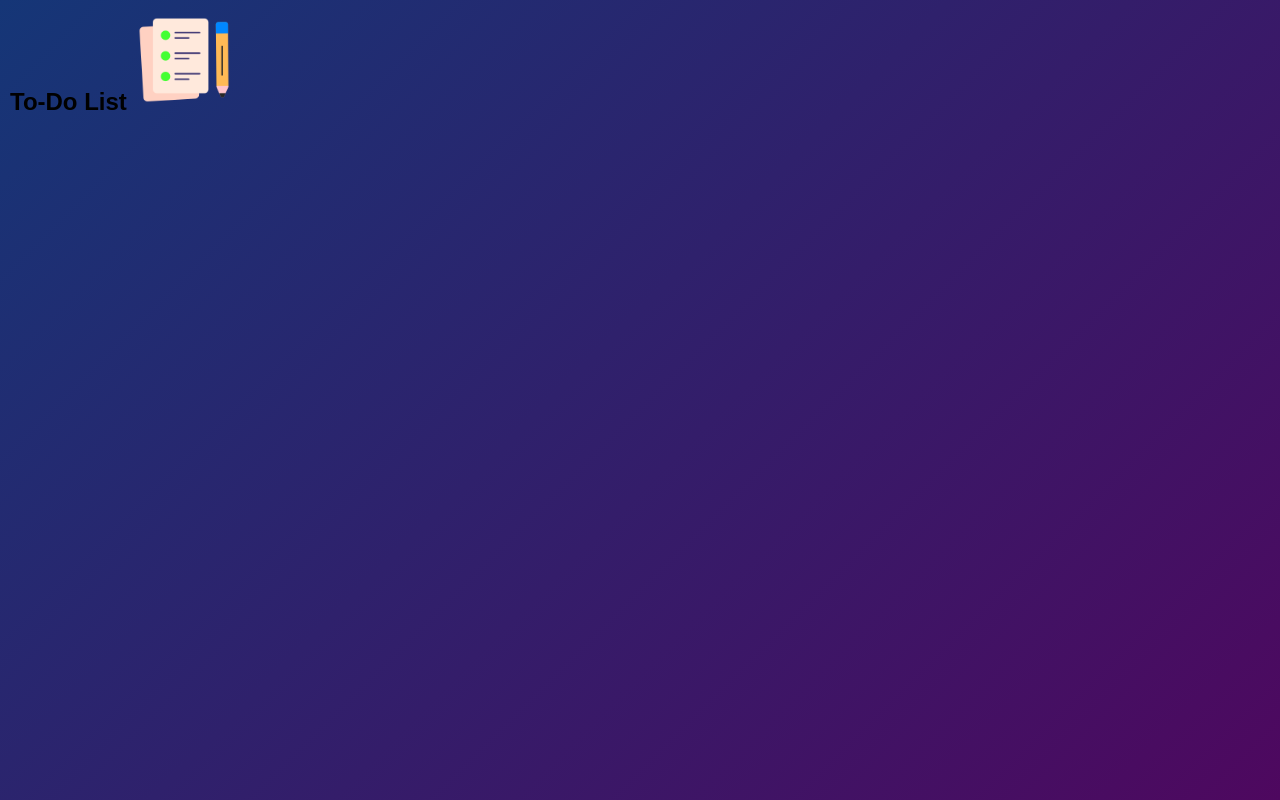
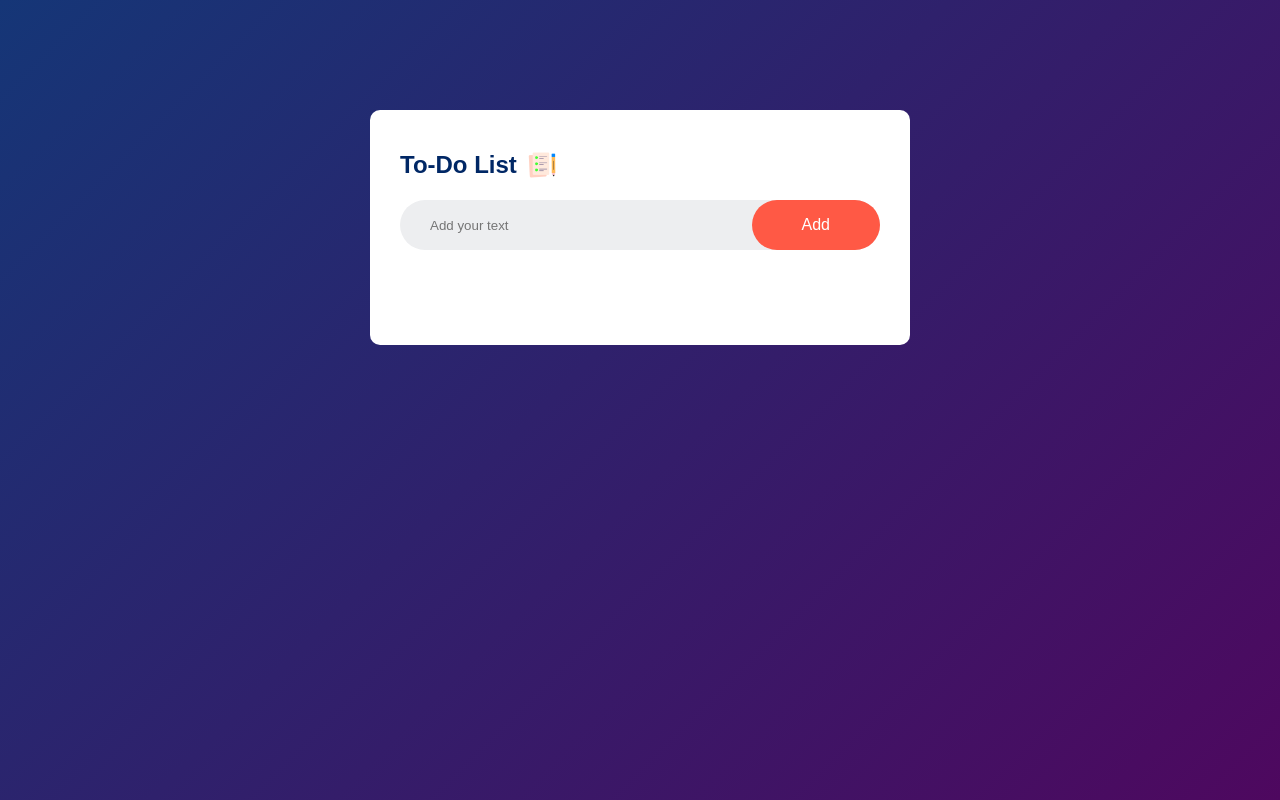
Before and after one commit to tursynbek/todo-list-js, a plain HTML site: page index.html in a window 1280 px wide. Drawn offline with Linux system fonts and the light colour scheme.

Commit message:
styles added, addTask method added

```diff
--- a/index.html
+++ b/index.html
@@ -12,8 +12,15 @@
 <div class="container">
   <div class="todo-app">
     <h2>To-Do List <img src="images/icon.png" alt=""></h2>
+    <div class="row">
+      <input type="text" id="input-box" placeholder="Add your text">
+      <button onclick="addTask()">Add</button>
+    </div>
+    <ul id="list-container">
+
+    </ul>
   </div>
 </div>
-
+<script src="script.js"></script>
 </body>
 </html>
--- /dev/null
+++ b/script.js
@@ -0,0 +1,13 @@
+const inputBox = document.getElementById("input-box");
+const listContainer = document.getElementById("list-container");
+
+function addTask() {
+  if(inputBox.value === ''){
+    alert("You must write something!");
+  } else {
+    let li = document.createElement("li");
+    li.innerHTML = inputBox.value;
+    listContainer.appendChild(li);
+  }
+  inputBox.value = '';
+}
--- a/style.css
+++ b/style.css
@@ -11,3 +11,82 @@
   background: linear-gradient(135deg, #153677, #4e085f);
   padding: 10px;
 }
+.todo-app {
+  width: 100%;
+  max-width: 540px;
+  background: #fff;
+  margin: 100px auto 20px;
+  padding: 40px 30px 70px;
+  border-radius: 10px;
+}
+.todo-app h2 {
+  color: #002765;
+  display: flex;
+  align-items: center;
+  margin-bottom: 20px;
+}
+
+.todo-app h2 img {
+  width: 30px;
+  margin-left: 10px;
+}
+
+.row {
+  display: flex;
+  align-items: center;
+  justify-content: space-between;
+  background: #edeef0;
+  border-radius: 30px;
+  padding-left: 20px;
+  margin-bottom: 25px;
+}
+input {
+  flex: 1;
+  border: none;
+  outline: none;
+  background: transparent;
+  padding: 10px;
+  font-weight: 14px;
+}
+button  {
+  border: none;
+  outline: none;
+  padding: 16px 50px;
+  background: #ff5945;
+  color: #fff;
+  font-size: 16px;
+  cursor: pointer;
+  border-radius: 40px;
+}
+
+ul li {
+  list-style: none;
+  font-size: 17px;
+  padding: 12px 8px 12px 50px;
+  -webkit-user-select: none;
+  -moz-user-select: none;
+  -ms-user-select: none;
+  user-select: none;
+  cursor: pointer;
+  position: relative;
+}
+ul li::before{
+  content: '';
+  position: absolute;
+  height: 28px;
+  width: 28px;
+  border-radius: 50%;
+  background-image: url("images/unchecked.png");
+  background-size: cover;
+  background-position: center;
+  top: 12px;
+  left: 8px;
+}
+
+ul li.checked {
+  color: #555;
+  text-decoration: line-through;
+}
+ul li.checked::before {
+  background-image: url("images/checked.png");
+}
```
